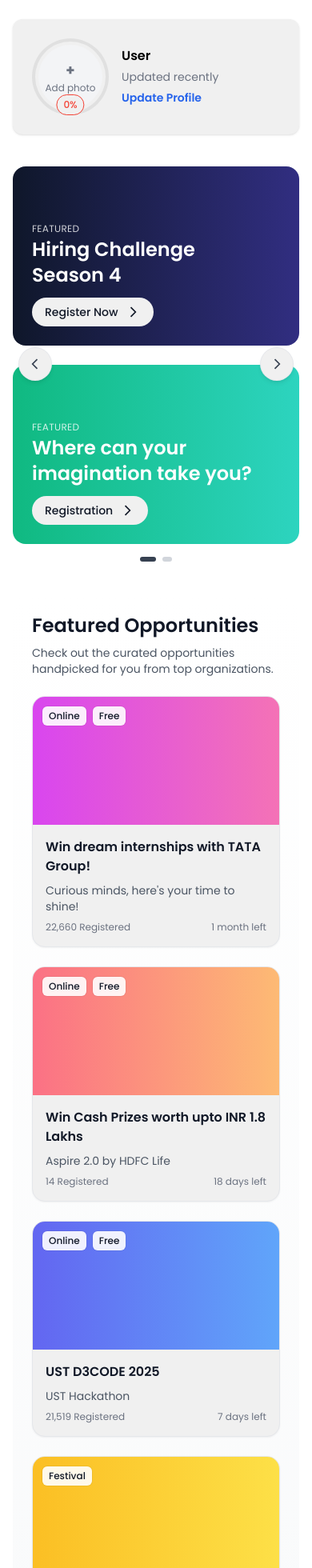
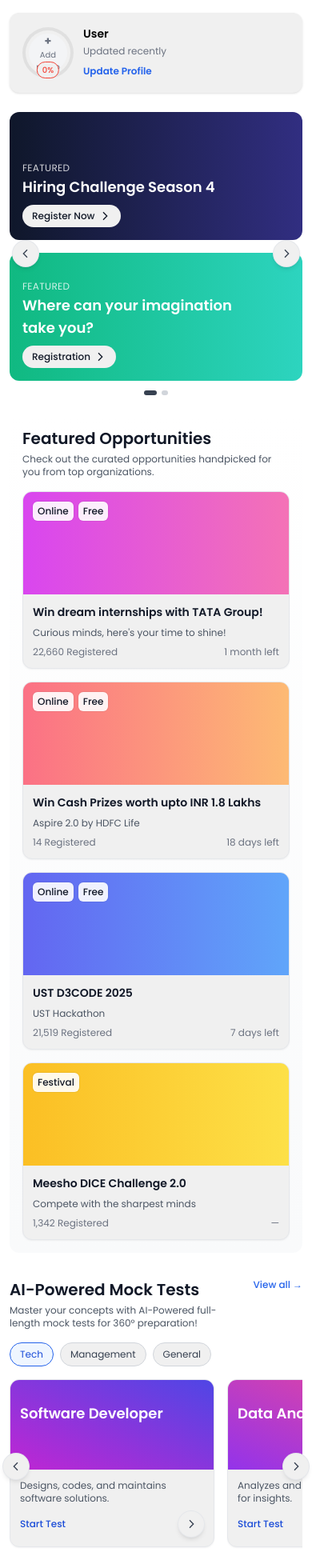
Before and after one commit to SubhodeepRoy17/job-portal-client, a React (Vite) app: page /user-home in a window 390 px wide. Shown: the top 1960 px of the page at 80% size. Built offline with nearby package versions, Linux system fonts and the light colour scheme; no server answers.

Commit message:
user home page updated

```diff
--- a/src/pages/user_homepage.jsx
+++ b/src/pages/user_homepage.jsx
@@ -16,7 +16,7 @@ function Chevron({ direction = "right", className = "" }) {
     <svg
       aria-hidden="true"
       viewBox="0 0 24 24"
-      className={`h-5 w-5 ${rotate} ${className}`}
+      className={`h-4 w-4 md:h-5 md:w-5 ${rotate} ${className}`}
       fill="none"
       stroke="currentColor"
       strokeWidth="2"
@@ -32,7 +32,7 @@ function ArrowButton({ onClick, direction = "right", className = "", label }) {
       type="button"
       aria-label={label || (direction === "left" ? "Previous" : "Next")}
       onClick={onClick}
-      className={`inline-flex items-center justify-center rounded-full bg-white text-gray-700 shadow-md ring-1 ring-gray-200 hover:bg-gray-50 h-10 w-10 ${className}`}
+      className={`inline-flex items-center justify-center rounded-full bg-white text-gray-700 shadow-md ring-1 ring-gray-200 hover:bg-gray-50 h-8 w-8 md:h-10 md:w-10 ${className}`}
     >
       <Chevron direction={direction} />
     </button>
@@ -41,13 +41,13 @@ function ArrowButton({ onClick, direction = "right", className = "", label }) {
 
 function Dots({ total, active, onDot }) {
   return (
-    <div className="flex items-center justify-center gap-2">
+    <div className="flex items-center justify-center gap-1.5 md:gap-2">
       {Array.from({ length: total }).map((_, i) => (
         <button
           key={i}
           aria-label={`Go to slide ${i + 1}`}
           onClick={() => onDot?.(i)}
-          className={`h-1.5 rounded-full transition-all ${i === active ? "bg-gray-700 w-5" : "bg-gray-300 w-3"}`}
+          className={`h-1.5 rounded-full transition-all ${i === active ? "bg-gray-700 w-4 md:w-5" : "bg-gray-300 w-2 md:w-3"}`}
         />
       ))}
     </div>
@@ -187,34 +187,34 @@ function ProfileCompletion({ user }) {
   const progressColor = getProgressColor(profileCompletion)
 
   return (
-    <div className="mb-10 md:mb-14">
+    <div className="mb-6 md:mb-10 lg:mb-14">
       <div className="max-w-md mx-auto">
-        <div className="bg-white shadow rounded-xl p-6">
-          <div className="flex items-center gap-4">
-            <div className="relative w-24 h-24 flex-shrink-0">
+        <div className="bg-white shadow rounded-xl p-4 md:p-6">
+          <div className="flex items-center gap-3 md:gap-4">
+            <div className="relative w-16 h-16 md:w-24 md:h-24 flex-shrink-0">
               <div
                 className="w-full h-full rounded-full flex items-center justify-center"
                 style={{
                   background: `conic-gradient(${progressColor} ${profileCompletion * 3.6}deg, #e0e0e0 ${profileCompletion * 3.6}deg)`
                 }}
               >
-                <div className="bg-white w-[88px] h-[88px] rounded-full flex items-center justify-center">
+                <div className="bg-white w-[56px] h-[56px] md:w-[88px] md:h-[88px] rounded-full flex items-center justify-center">
                   {user?.profile_photo ? (
                     <img
                       src={user.profile_photo}
                       alt="Profile"
-                      className="w-20 h-20 rounded-full object-cover"
+                      className="w-12 h-12 md:w-20 md:h-20 rounded-full object-cover"
                     />
                   ) : (
-                    <div className="w-20 h-20 rounded-full bg-gray-100 flex flex-col items-center justify-center text-gray-500 text-center">
-                      <div className="text-lg font-bold">+</div>
-                      <div className="text-xs">Add photo</div>
+                    <div className="w-12 h-12 md:w-20 md:h-20 rounded-full bg-gray-100 flex flex-col items-center justify-center text-gray-500 text-center">
+                      <div className="text-sm md:text-lg font-bold">+</div>
+                      <div className="text-[10px] md:text-xs">Add photo</div>
                     </div>
                   )}
                 </div>
               </div>
               <div
-                className="absolute bottom-0 left-1/2 transform -translate-x-1/2 bg-white px-2 py-1 rounded-full text-xs font-medium border"
+                className="absolute bottom-0 left-1/2 transform -translate-x-1/2 bg-white px-1.5 py-0.5 md:px-2 md:py-1 rounded-full text-[10px] md:text-xs font-medium border"
                 style={{
                   borderColor: progressColor,
                   color: progressColor
@@ -224,14 +224,14 @@ function ProfileCompletion({ user }) {
               </div>
             </div>
 
-            <div className="flex-1">
-              <h2 className="text-base font-semibold mb-1">{user?.full_name || "User"}</h2>
-              <p className="text-sm text-gray-500 mb-1">
+            <div className="flex-1 min-w-0">
+              <h2 className="text-sm md:text-base font-semibold mb-1 truncate">{user?.full_name || "User"}</h2>
+              <p className="text-xs md:text-sm text-gray-500 mb-1">
                 Updated {lastUpdated || "recently"}
               </p>
               <Link
                 to={`/dashboard/edit-profile/${user?.id}`}
-                className="text-blue-600 font-semibold text-sm hover:text-blue-600"
+                className="text-blue-600 font-semibold text-xs md:text-sm hover:text-blue-600"
               >
                 Update Profile
               </Link>
@@ -271,36 +271,36 @@ function BannerCarousel() {
 
   return (
     <section className="relative mx-auto w-full">
-      <div className="relative grid grid-cols-1 gap-6 md:grid-cols-2">
+      <div className="relative grid grid-cols-1 gap-4 md:grid-cols-2 md:gap-6">
         {slides[index].map((b) => (
           <div
             key={b.id}
-            className={`rounded-2xl bg-gradient-to-r ${b.color} p-6 text-white h-56 md:h-60 lg:h-64 flex items-end`}
+            className={`rounded-xl md:rounded-2xl bg-gradient-to-r ${b.color} p-4 md:p-6 text-white h-40 md:h-60 lg:h-64 flex items-end`}
           >
             <div>
               <p className="text-xs/5 uppercase tracking-wide text-white/80">Featured</p>
-              <h3 className="text-2xl font-semibold max-w-[28ch] text-pretty">{b.title}</h3>
-              <button className="mt-3 inline-flex items-center gap-2 rounded-full bg-white px-4 py-2 text-sm font-medium text-gray-900">
+              <h3 className="text-lg md:text-2xl font-semibold max-w-[28ch] text-pretty">{b.title}</h3>
+              <button className="mt-2 md:mt-3 inline-flex items-center gap-1 md:gap-2 rounded-full bg-white px-3 py-1.5 md:px-4 md:py-2 text-xs md:text-sm font-medium text-gray-900">
                 {b.cta}
-                <Chevron className="h-4 w-4 text-gray-900" />
+                <Chevron className="h-3 w-3 md:h-4 md:w-4 text-gray-900" />
               </button>
             </div>
           </div>
         ))}
       </div>
 
-      <div className="pointer-events-none absolute inset-y-0 left-0 flex items-center pl-2 md:-left-6">
+      <div className="pointer-events-none absolute inset-y-0 left-0 flex items-center pl-1 md:pl-2 md:-left-6">
         <div className="pointer-events-auto">
           <ArrowButton direction="left" onClick={prev} />
         </div>
       </div>
-      <div className="pointer-events-none absolute inset-y-0 right-0 flex items-center pr-2 md:-right-6">
+      <div className="pointer-events-none absolute inset-y-0 right-0 flex items-center pr-1 md:pr-2 md:-right-6">
         <div className="pointer-events-auto">
           <ArrowButton direction="right" onClick={next} />
         </div>
       </div>
 
-      <div className="mt-4">
+      <div className="mt-3 md:mt-4">
         <Dots total={slides.length} active={index} onDot={setIndex} />
       </div>
     </section>
@@ -352,11 +352,11 @@ function FeaturedOpportunities() {
   ]
 
   return (
-    <section className="relative rounded-3xl bg-gradient-to-b from-white to-gray-50 p-6 md:p-8">
-      <div className="mb-6 flex items-center justify-between gap-4">
+    <section className="relative rounded-xl md:rounded-3xl bg-gradient-to-b from-white to-gray-50 p-4 md:p-6 lg:p-8">
+      <div className="mb-4 md:mb-6 flex items-center justify-between gap-4">
         <div>
-          <h2 className="text-balance text-2xl font-semibold text-gray-900 sm:text-3xl">Featured Opportunities</h2>
-          <p className="mt-2 text-sm text-gray-600">
+          <h2 className="text-balance text-xl md:text-2xl font-semibold text-gray-900 sm:text-2xl md:sm:text-3xl">Featured Opportunities</h2>
+          <p className="mt-1 md:mt-2 text-xs md:text-sm text-gray-600">
             Check out the curated opportunities handpicked for you from top organizations.
           </p>
         </div>
@@ -366,30 +366,30 @@ function FeaturedOpportunities() {
         </div>
       </div>
 
-      <div className="grid gap-6 sm:grid-cols-2 lg:grid-cols-4">
+      <div className="grid gap-4 sm:grid-cols-2 lg:grid-cols-4">
         {cards.map((c) => (
           <article
             key={c.id}
-            className="overflow-hidden rounded-2xl border border-gray-200 bg-white shadow-sm transition hover:shadow-md"
+            className="overflow-hidden rounded-xl md:rounded-2xl border border-gray-200 bg-white shadow-sm transition hover:shadow-md"
           >
-            <div className={`h-40 bg-gradient-to-r ${c.color} p-3`}>
-              <div className="flex gap-2">
+            <div className={`h-32 md:h-40 bg-gradient-to-r ${c.color} p-3`}>
+              <div className="flex gap-1.5 md:gap-2">
                 {c.badge && (
-                  <span className="rounded-md bg-white/90 px-2 py-1 text-xs font-medium text-gray-900 ring-1 ring-black/5">
+                  <span className="rounded-md bg-white/90 px-1.5 py-1 text-xs font-medium text-gray-900 ring-1 ring-black/5">
                     {c.badge}
                   </span>
                 )}
                 {c.badge2 && (
-                  <span className="rounded-md bg-white/90 px-2 py-1 text-xs font-medium text-gray-900 ring-1 ring-black/5">
+                  <span className="rounded-md bg-white/90 px-1.5 py-1 text-xs font-medium text-gray-900 ring-1 ring-black/5">
                     {c.badge2}
                   </span>
                 )}
               </div>
             </div>
-            <div className="space-y-2 p-4">
-              <h3 className="font-semibold text-gray-900">{c.title}</h3>
-              <p className="text-sm text-gray-600">{c.desc}</p>
-              <div className="mt-3 flex items-center justify-between text-xs text-gray-500">
+            <div className="space-y-2 p-3 md:p-4">
+              <h3 className="text-sm md:text-base font-semibold text-gray-900">{c.title}</h3>
+              <p className="text-xs md:text-sm text-gray-600">{c.desc}</p>
+              <div className="mt-2 md:mt-3 flex items-center justify-between text-xs text-gray-500">
                 <span>{c.stats}</span>
                 <span>{c.time}</span>
               </div>
@@ -412,16 +412,16 @@ function ScrollRail({ children }) {
   return (
     <div className="relative">
       <div ref={scrollerRef} className="scroll-smooth overflow-x-auto [scrollbar-width:none] [-ms-overflow-style:none]">
-        <div className="flex min-w-full gap-6">{children}</div>
+        <div className="flex min-w-full gap-4 md:gap-6 pb-2">{children}</div>
       </div>
       <div className="pointer-events-none absolute inset-y-0 left-0 flex items-center">
-        <div className="pointer-events-auto -ml-3">
-          <ArrowButton direction="left" onClick={() => scrollBy(-360)} />
+        <div className="pointer-events-auto -ml-2 md:-ml-3">
+          <ArrowButton direction="left" onClick={() => scrollBy(-300)} />
         </div>
       </div>
       <div className="pointer-events-none absolute inset-y-0 right-0 flex items-center">
-        <div className="pointer-events-auto -mr-3">
-          <ArrowButton direction="right" onClick={() => scrollBy(360)} />
+        <div className="pointer-events-auto -mr-2 md:-mr-3">
+          <ArrowButton direction="right" onClick={() => scrollBy(300)} />
         </div>
       </div>
     </div>
@@ -460,25 +460,25 @@ function MockTests() {
   ]
 
   return (
-    <section className="space-y-5">
+    <section className="space-y-4 md:space-y-5">
       <div className="flex items-start justify-between gap-4">
         <div>
-          <h2 className="text-2xl font-semibold text-gray-900 sm:text-3xl">AI-Powered Mock Tests</h2>
-          <p className="mt-1 text-sm text-gray-600">
+          <h2 className="text-xl md:text-2xl font-semibold text-gray-900 sm:text-2xl md:sm:text-3xl">AI-Powered Mock Tests</h2>
+          <p className="mt-1 text-xs md:text-sm text-gray-600">
             Master your concepts with AI-Powered full-length mock tests for 360° preparation!
           </p>
         </div>
-        <a href="#" className="shrink-0 text-sm font-medium text-blue-600 hover:underline">
+        <a href="#" className="shrink-0 text-xs md:text-sm font-medium text-blue-600 hover:underline">
           View all →
         </a>
       </div>
 
-      <div className="flex flex-wrap gap-3">
+      <div className="flex flex-wrap gap-2 md:gap-3">
         {tabs.map((t) => (
           <button
             key={t}
             onClick={() => setActive(t)}
-            className={`rounded-full border px-4 py-2 text-sm transition ${
+            className={`rounded-full border px-3 py-1.5 text-xs md:px-4 md:py-2 md:text-sm transition ${
               active === t
                 ? "border-blue-600 bg-blue-50 text-blue-700"
                 : "border-gray-300 bg-white text-gray-700 hover:bg-gray-50"
@@ -493,15 +493,15 @@ function MockTests() {
         {tests.map((t) => (
           <article
             key={t.id}
-            className="w-72 shrink-0 overflow-hidden rounded-2xl border border-gray-200 bg-white shadow-sm"
+            className="w-64 md:w-72 shrink-0 overflow-hidden rounded-xl md:rounded-2xl border border-gray-200 bg-white shadow-sm"
           >
-            <div className={`h-36 bg-gradient-to-tr ${t.color} p-4 text-white`}>
-              <div className="mt-5 text-xl font-semibold">{t.role}</div>
+            <div className={`h-28 md:h-36 bg-gradient-to-tr ${t.color} p-3 md:p-4 text-white`}>
+              <div className="mt-4 md:mt-5 text-lg md:text-xl font-semibold">{t.role}</div>
             </div>
-            <div className="space-y-3 p-4">
-              <p className="text-sm text-gray-600">{t.desc}</p>
+            <div className="space-y-2 md:space-y-3 p-3 md:p-4">
+              <p className="text-xs md:text-sm text-gray-600">{t.desc}</p>
               <div className="flex items-center justify-between">
-                <a href="#" className="text-sm font-medium text-blue-700 hover:underline">
+                <a href="#" className="text-xs md:text-sm font-medium text-blue-700 hover:underline">
                   Start Test
                 </a>
                 <ArrowButton onClick={() => {}} label="Open" />
@@ -517,21 +517,21 @@ function MockTests() {
 /* 3) Internships & Jobs rails */
 function ListingCard({ item }) {
   return (
-    <article className="w-80 shrink-0 overflow-hidden rounded-2xl border border-gray-200 bg-white shadow-sm">
-      <div className={`h-28 bg-gradient-to-r ${item.color} relative`}>
-        <span className="absolute left-3 top-3 rounded-md bg-white/95 px-2 py-1 text-xs font-medium text-gray-900 ring-1 ring-black/5">
+    <article className="w-64 md:w-80 shrink-0 overflow-hidden rounded-xl md:rounded-2xl border border-gray-200 bg-white shadow-sm">
+      <div className={`h-24 md:h-28 bg-gradient-to-r ${item.color} relative`}>
+        <span className="absolute left-2 top-2 md:left-3 md:top-3 rounded-md bg-white/95 px-1.5 py-1 text-xs font-medium text-gray-900 ring-1 ring-black/5">
           {item.tag}
         </span>
         {item.tag2 && (
-          <span className="absolute left-20 top-3 rounded-md bg-amber-400/95 px-2 py-1 text-xs font-medium text-gray-900 ring-1 ring-black/5">
+          <span className="absolute left-16 top-2 md:left-20 md:top-3 rounded-md bg-amber-400/95 px-1.5 py-1 text-xs font-medium text-gray-900 ring-1 ring-black/5">
             {item.tag2}
           </span>
         )}
       </div>
-      <div className="space-y-2 p-4">
-        <h3 className="font-semibold text-gray-900">{item.title}</h3>
-        <p className="text-sm text-gray-600">{item.company}</p>
-        <div className="mt-3 flex items-center justify-between text-xs text-gray-500">
+      <div className="space-y-2 p-3 md:p-4">
+        <h3 className="text-sm md:text-base font-semibold text-gray-900">{item.title}</h3>
+        <p className="text-xs md:text-sm text-gray-600">{item.company}</p>
+        <div className="mt-2 md:mt-3 flex items-center justify-between text-xs text-gray-500">
           <span>{item.meta1}</span>
           <span>{item.meta2}</span>
         </div>
@@ -542,17 +542,17 @@ function ListingCard({ item }) {
 
 function RailSection({ title, items }) {
   return (
-    <section className="space-y-4">
+    <section className="space-y-3 md:space-y-4">
       <div className="flex items-end justify-between">
         <div>
-          <h3 className="text-2xl font-semibold text-gray-900">{title}</h3>
-          <p className="mt-1 text-sm text-gray-600">
+          <h3 className="text-xl md:text-2xl font-semibold text-gray-900">{title}</h3>
+          <p className="mt-1 text-xs md:text-sm text-gray-600">
             {title === "Internships"
               ? "Find the Internships that fit your career aspirations."
               : "Find jobs that fit your career aspirations."}
           </p>
         </div>
-        <a href="#" className="shrink-0 text-sm font-medium text-blue-600 hover:underline">
+        <a href="#" className="shrink-0 text-xs md:text-sm font-medium text-blue-600 hover:underline">
           View all →
         </a>
       </div>
@@ -652,23 +652,23 @@ export default function UserHomepage() {
   ]
 
   return (
-    <main className="mx-auto max-w-[1400px] px-4 py-6 md:py-8 lg:py-10">
+    <main className="mx-auto max-w-[1400px] px-3 py-4 md:px-4 md:py-6 lg:py-8 pb-20 md:pb-8">
       {/* Profile Completion Section */}
       <ProfileCompletion user={user} />
 
       {/* 1) Hero banners + Featured opportunities */}
       <BannerCarousel />
-      <div className="mt-10 md:mt-14">
+      <div className="mt-6 md:mt-10 lg:mt-14">
         <FeaturedOpportunities />
       </div>
 
       {/* 2) AI-Powered Mock Tests */}
-      <div className="mt-12 md:mt-16">
+      <div className="mt-8 md:mt-12 lg:mt-16">
         <MockTests />
       </div>
 
       {/* 3) Internships & Jobs */}
-      <div className="mt-12 md:mt-16 space-y-12">
+      <div className="mt-8 md:mt-12 lg:mt-16 space-y-8 md:space-y-12">
         <RailSection title="Internships" items={internships} />
         <RailSection title="Jobs" items={jobs} />
       </div>
```
